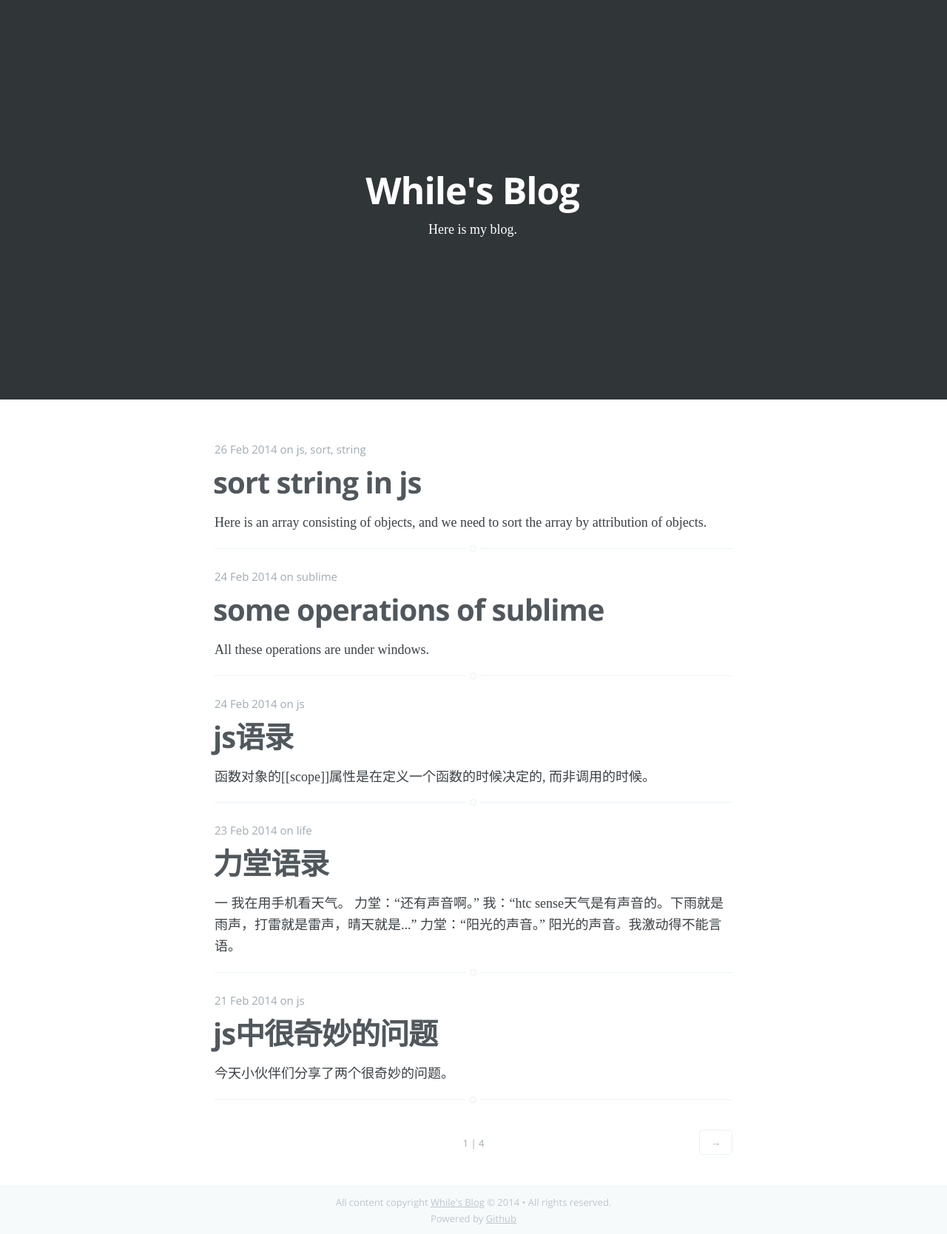
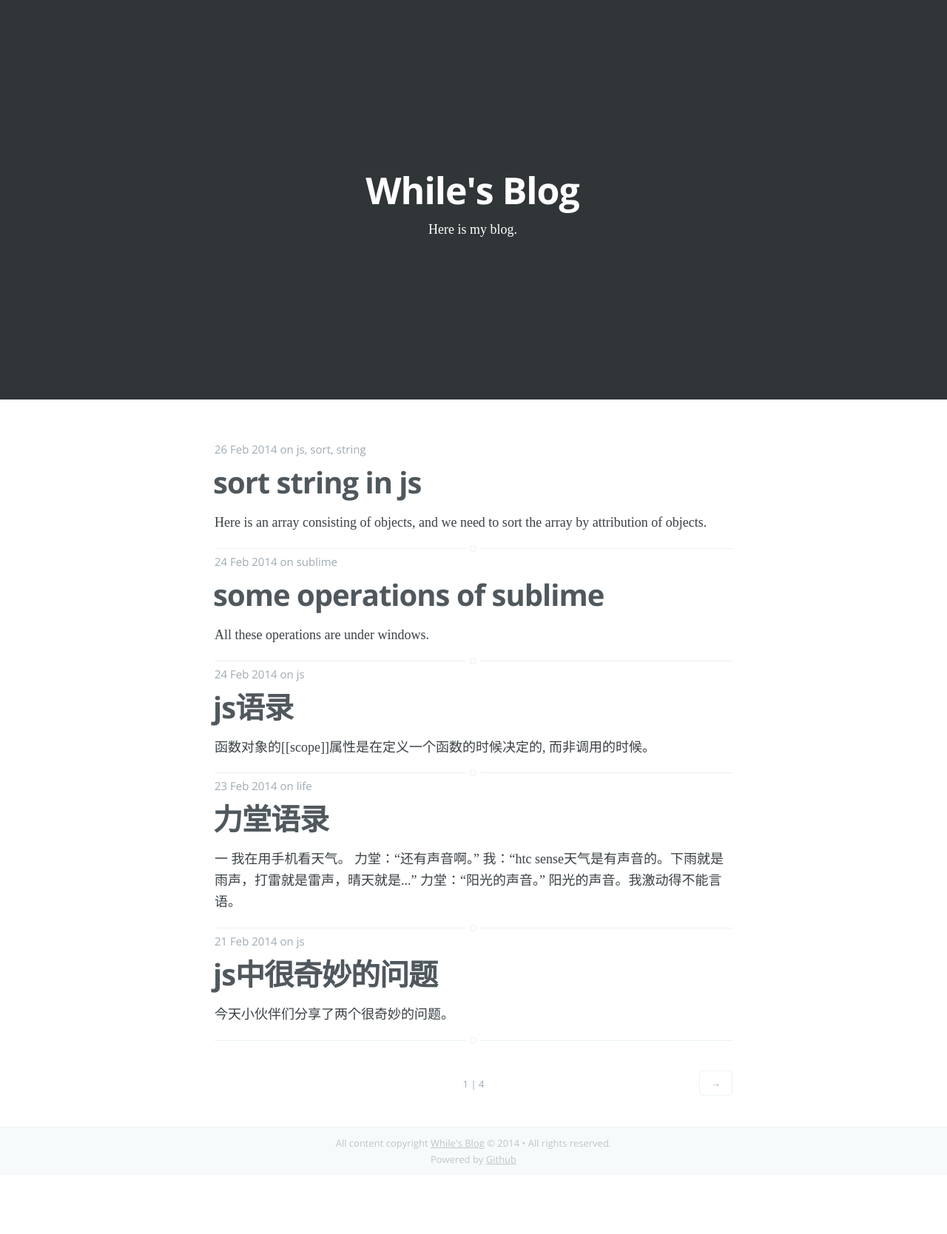
Before and after one commit to dragonwong/blog, a Jekyll site: the page built from index.html, in a window 1280 px wide. Shown: the whole page at 74% size. Built offline with Jekyll 4.4.1, drawn with Linux system fonts in a browser that asks for light colours; some web fonts are replaced; the list of posts is cut into pages by our own code; after the commit the page ends 1588 px from its top, so only the background shows below that.

Commit message:
m main.css

```diff
--- a/css/main.css
+++ b/css/main.css
@@ -343,7 +343,7 @@ table.plain {
     position: relative;
     width:80%;
     max-width: 700px;
-    margin: 2rem auto;
+    margin: 0 auto;
     padding-bottom: 2rem;
     border-bottom: #EBF2F6 1px solid;
     word-break: break-word;
```
